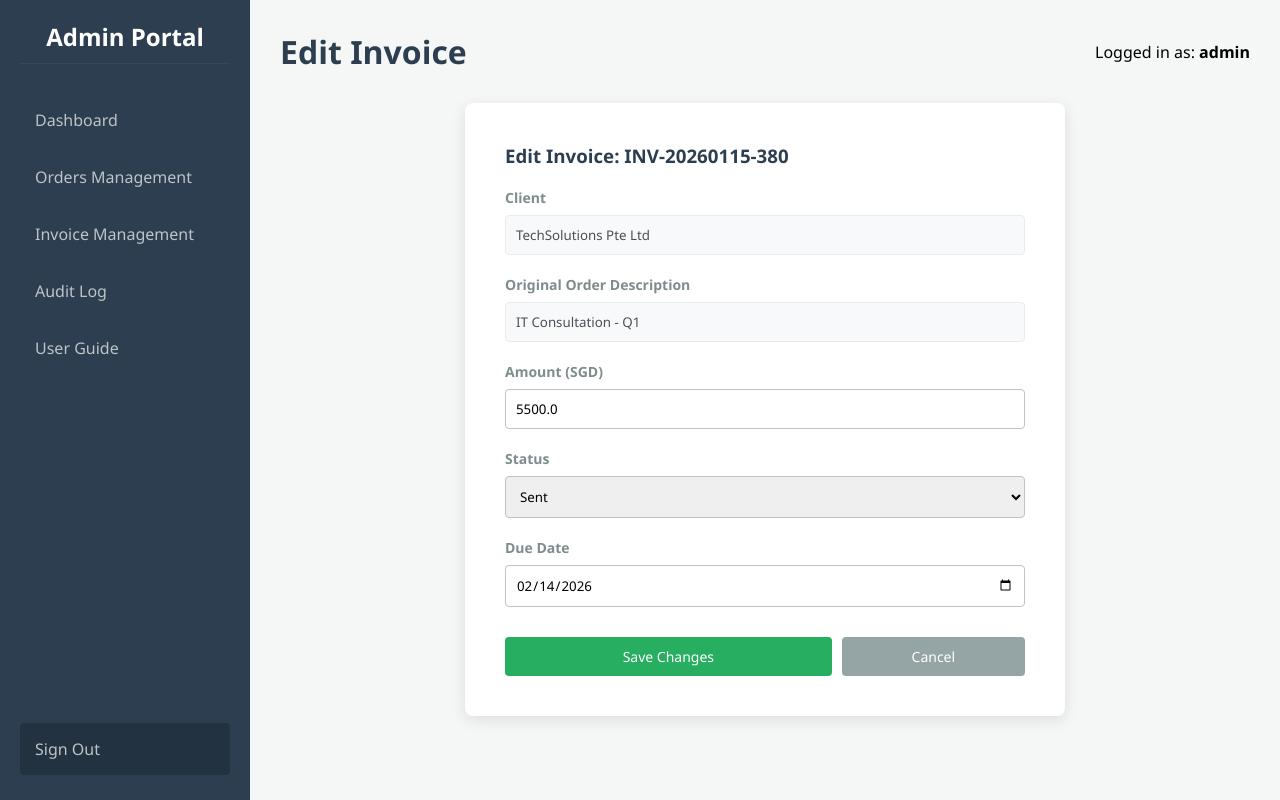
After one commit to yaowei152/WDP-PROJECT, a Flask app: page /invoices/edit/2 in a window 1280 px wide. The commit adds this page. Run offline with Flask 3, Linux system fonts and the light colour scheme; a user stored in the database is signed in.

Commit message:
updated and improved everything

```diff
--- a/app.py
+++ b/app.py
@@ -104,7 +104,6 @@ def logout():
 
 @app.route('/dashboard')
 def dashboard():
-    """Calculates KPIs and shows the Dashboard with REAL-TIME DB DATA."""
     if 'user_id' not in session: return redirect(url_for('login'))
 
     # --- Existing KPI Calculations ---
@@ -119,120 +118,71 @@ def dashboard():
         Client.name, func.sum(Invoice.amount)
     ).join(Invoice).group_by(Client.name).order_by(func.sum(Invoice.amount).desc()).limit(4).all()
 
-    # =========================================================
-    # === NEW DYNAMIC CHART DATA (Connected to Database) ======
-    # =========================================================
-
+    # --- Chart Data (Using Real DB Logic from previous step) ---
     current_year = datetime.now().year
     current_month = datetime.now().month
 
-    # 1. Invoiced Bar Chart Data (Monthly Comparison)
-    # Goal: Get total invoice amount for every month of the current year
+    # 1. Monthly Sales
     chart_invoice_months = ['Jan', 'Feb', 'Mar', 'Apr', 'May', 'Jun', 'Jul', 'Aug', 'Sept', 'Oct', 'Nov', 'Dec']
-
-    # Initialize list with 0s for 12 months
     chart_invoice_reality = [0] * 12
-
-    # Query: Sum invoice amounts grouped by month for current year
     monthly_sales = db.session.query(
         extract('month', Invoice.date_created).label('month'),
         func.sum(Invoice.amount).label('total')
     ).filter(extract('year', Invoice.date_created) == current_year).group_by('month').all()
-
-    # Fill in the reality list with query results
     for month, total in monthly_sales:
         chart_invoice_reality[int(month)-1] = total
-
-    # Target Sales (Hardcoded "Budget" for comparison - e.g. $20k/month)
     chart_invoice_target = [20000] * 12
 
-    # 2. Orders YTD Donut (Pending vs Invoiced)
+    # 2. YTD
     ytd_invoiced = db.session.query(func.sum(Order.amount)).filter(
-        extract('year', Order.date_placed) == current_year,
-        Order.status == 'Invoiced'
+        extract('year', Order.date_placed) == current_year, Order.status == 'Invoiced'
     ).scalar() or 0
+    ytd_pending = db.session.query(func.sum(Order.amount)).filter(
+        extract('year', Order.date_placed) == current_year, Order.status == 'Pending'
+    ).scalar() or 0
+    chart_orders_ytd_pct = [round(ytd_invoiced), round(ytd_pending)] if (ytd_invoiced + ytd_pending) > 0 else [0,100]
 
-    ytd_pending = db.session.query(func.sum(Order.amount)).filter(
-        extract('year', Order.date_placed) == current_year,
-        Order.status == 'Pending'
+    # 3. MTD
+    mtd_invoiced = db.session.query(func.sum(Order.amount)).filter(
+        extract('year', Order.date_placed) == current_year, extract('month', Order.date_placed) == current_month, Order.status == 'Invoiced'
     ).scalar() or 0
+    mtd_pending = db.session.query(func.sum(Order.amount)).filter(
+        extract('year', Order.date_placed) == current_year, extract('month', Order.date_placed) == current_month, Order.status == 'Pending'
+    ).scalar() or 0
+    chart_orders_mtd_pct = [round(mtd_invoiced), round(mtd_pending)] if (mtd_invoiced + mtd_pending) > 0 else [0,100]
 
-    # Avoid div/0 if no orders exist
-    if (ytd_invoiced + ytd_pending) == 0:
-        chart_orders_ytd_pct = [0, 100]
-    else:
-        chart_orders_ytd_pct = [round(ytd_invoiced), round(ytd_pending)]
-
-    # 3. Orders MTD Donut (This Month Only)
-    mtd_invoiced = db.session.query(func.sum(Order.amount)).filter(
-        extract('year', Order.date_placed) == current_year,
-        extract('month', Order.date_placed) == current_month,
-        Order.status == 'Invoiced'
-    ).scalar() or 0
-
-    mtd_pending = db.session.query(func.sum(Order.amount)).filter(
-        extract('year', Order.date_placed) == current_year,
-        extract('month', Order.date_placed) == current_month,
-        Order.status == 'Pending'
-    ).scalar() or 0
-
-    if (mtd_invoiced + mtd_pending) == 0:
-        chart_orders_mtd_pct = [0, 100]
-    else:
-        chart_orders_mtd_pct = [round(mtd_invoiced), round(mtd_pending)]
-
-    # 4. Top Clients Progress Bar (Dynamic)
+    # 4. Top Clients Progress
     top_clients_progress = []
     if top_clients:
         max_val = top_clients[0][1] if top_clients[0][1] > 0 else 1
         for client in top_clients:
             percent = min(round((client[1] / max_val) * 100), 100)
             top_clients_progress.append({'name': client[0], 'amount': client[1], 'percent': percent})
-    else:
-        top_clients_progress = [] # Empty if no data
 
-    # 5. Volume vs Service (Last 5 Days Activity)
-    # We will map "Volume" to # of Orders placed, and "Service" to # of Invoices Generated
+    # 5. Vol vs Service
     chart_vol_service_labels = []
-    chart_vol_data = []     # Orders Count
-    chart_service_data = [] # Invoices Count
+    chart_vol_data = []
+    chart_service_data = []
+    for i in range(4, -1, -1):
+        day = datetime.now() - timedelta(days=i)
+        chart_vol_service_labels.append(day.strftime('%a'))
+        chart_vol_data.append(Order.query.filter(func.date(Order.date_placed) == day.date()).count())
+        chart_service_data.append(Invoice.query.filter(func.date(Invoice.date_created) == day.date()).count())
 
-    for i in range(4, -1, -1): # Loop backwards 5 days
-        day = datetime.now() - timedelta(days=i)
-        label = day.strftime('%a') # Mon, Tue...
-        chart_vol_service_labels.append(label)
-
-        # Count Orders on this day
-        cnt_orders = Order.query.filter(func.date(Order.date_placed) == day.date()).count()
-        chart_vol_data.append(cnt_orders)
-
-        # Count Invoices on this day
-        cnt_invoices = Invoice.query.filter(func.date(Invoice.date_created) == day.date()).count()
-        chart_service_data.append(cnt_invoices)
-
-    # 6. Satisfaction (Simulated - No DB table exists for this yet)
+    # 6. Satisfaction
     chart_sat_labels = ['W1', 'W2', 'W3', 'W4', 'W5', 'W6', 'W7']
     chart_sat_data = [85, 82, 88, 84, 91, 87, 94]
 
     return render_template('dashboard.html',
-                           total_invoices=total_invoices,
-                           total_revenue=total_revenue,
-                           paid_invoices=paid_invoices,
-                           unpaid_invoices=unpaid_invoices,
-                           avg_proc_time=avg_proc_time,
-                           top_clients=top_clients,
-                           chart_invoice_months=chart_invoice_months,
-                           chart_invoice_reality=chart_invoice_reality,
-                           chart_invoice_target=chart_invoice_target,
-                           chart_orders_ytd_pct=chart_orders_ytd_pct,
-                           chart_orders_mtd_pct=chart_orders_mtd_pct,
-                           top_clients_progress=top_clients_progress,
-                           chart_sat_labels=chart_sat_labels,
-                           chart_sat_data=chart_sat_data,
-                           chart_vol_service_labels=chart_vol_service_labels,
-                           chart_vol_data=chart_vol_data,
-                           chart_service_data=chart_service_data
-                           )
+                           total_invoices=total_invoices, total_revenue=total_revenue,
+                           paid_invoices=paid_invoices, unpaid_invoices=unpaid_invoices,
+                           avg_proc_time=avg_proc_time, top_clients=top_clients,
+                           chart_invoice_months=chart_invoice_months, chart_invoice_reality=chart_invoice_reality,
+                           chart_invoice_target=chart_invoice_target, chart_orders_ytd_pct=chart_orders_ytd_pct,
+                           chart_orders_mtd_pct=chart_orders_mtd_pct, top_clients_progress=top_clients_progress,
+                           chart_sat_labels=chart_sat_labels, chart_sat_data=chart_sat_data,
+                           chart_vol_service_labels=chart_vol_service_labels, chart_vol_data=chart_vol_data,
+                           chart_service_data=chart_service_data)
 
 @app.route('/orders')
 def orders():
@@ -243,44 +193,34 @@ def orders():
 @app.route('/invoices', methods=['GET'])
 def invoices():
     if 'user_id' not in session: return redirect(url_for('login'))
-
     search_query = request.args.get('search', '')
     if search_query:
         invoices = Invoice.query.filter(Invoice.invoice_code.contains(search_query)).all()
     else:
         invoices = Invoice.query.order_by(Invoice.date_created.desc()).all()
-
     return render_template('invoices.html', invoices=invoices)
 
 @app.route('/invoices/create/<int:order_id>', methods=['GET', 'POST'])
 def create_invoice(order_id):
     if 'user_id' not in session: return redirect(url_for('login'))
-
     order = Order.query.get_or_404(order_id)
-
     if request.method == 'POST':
         try:
             new_code = f"INV-{datetime.now().strftime('%Y%m%d')}-{random.randint(100,999)}"
             new_invoice = Invoice(
-                invoice_code=new_code,
-                order_id=order.id,
-                client_id=order.client_id,
-                amount=order.amount,
-                status='Sent',
-                date_due=datetime.utcnow() + timedelta(days=30)
+                invoice_code=new_code, order_id=order.id, client_id=order.client_id,
+                amount=order.amount, status='Sent', date_due=datetime.utcnow() + timedelta(days=30)
             )
             db.session.add(new_invoice)
             order.status = 'Invoiced'
             db.session.commit()
             log_action('System', 'AI-Invoice-Bot', 'Invoice Generated', 'Invoice', new_code, 'Success', f'Auto-generated invoice for Order #{order.id}')
-
             flash(f'Invoice {new_code} generated successfully!')
             return redirect(url_for('invoices'))
         except Exception as e:
             db.session.rollback()
             log_action('System', 'AI-Invoice-Bot', 'Invoice Generation Failed', 'Invoice', 'N/A', 'Failure', str(e))
             return redirect(url_for('error_page'))
-
     return render_template('create_invoice.html', order=order)
 
 @app.route('/invoices/view/<int:invoice_id>')
@@ -289,8 +229,86 @@ def view_invoice(invoice_id):
     invoice = Invoice.query.get_or_404(invoice_id)
     return render_template('view_invoice.html', invoice=invoice)
 
+# --- NEW ROUTE: EDIT INVOICE ---
+@app.route('/invoices/edit/<int:invoice_id>', methods=['GET', 'POST'])
+def edit_invoice(invoice_id):
+    """Allows manual editing of invoice details and logs changes."""
+    if 'user_id' not in session: return redirect(url_for('login'))
+
+    invoice = Invoice.query.get_or_404(invoice_id)
+
+    if request.method == 'POST':
+        try:
+            # Capture old values for Audit Log
+            old_amount = invoice.amount
+            old_status = invoice.status
+            old_due_date = invoice.date_due.strftime('%Y-%m-%d')
+
+            # Update with new values from form
+            invoice.amount = float(request.form['amount'])
+            invoice.status = request.form['status']
+            invoice.date_due = datetime.strptime(request.form['date_due'], '%Y-%m-%d')
+
+            # Determine what changed
+            changes = []
+            if old_amount != invoice.amount:
+                changes.append(f"Amount: ${old_amount} -> ${invoice.amount}")
+            if old_status != invoice.status:
+                changes.append(f"Status: {old_status} -> {invoice.status}")
+            if old_due_date != request.form['date_due']:
+                changes.append(f"Due Date: {old_due_date} -> {request.form['date_due']}")
+
+            db.session.commit()
+
+            # Detailed Logging
+            if changes:
+                change_log = ", ".join(changes)
+                log_action('User', session['username'], 'Invoice Edited', 'Invoice', invoice.invoice_code, 'Success', change_log)
+                flash(f'Invoice {invoice.invoice_code} updated successfully.')
+            else:
+                flash('No changes detected.')
+
+            return redirect(url_for('view_invoice', invoice_id=invoice.id))
+
+        except Exception as e:
+            db.session.rollback()
+            log_action('User', session['username'], 'Invoice Edit Failed', 'Invoice', invoice.invoice_code, 'Failure', str(e))
+            return redirect(url_for('error_page'))
+
+    return render_template('edit_invoice.html', invoice=invoice)
+
+# --- NEW ROUTE: DELETE INVOICE ---
+@app.route('/invoices/delete/<int:invoice_id>', methods=['POST'])
+def delete_invoice(invoice_id):
+    """Deletes an invoice and logs specific details."""
+    if 'user_id' not in session: return redirect(url_for('login'))
+
+    invoice = Invoice.query.get_or_404(invoice_id)
+    code = invoice.invoice_code
+
+    try:
+        # Construct detailed log BEFORE deletion
+        details = f"Deleted Invoice {code}. Amount: ${invoice.amount}. Client: {invoice.client.name}. Order Ref: #{invoice.order_id}."
+
+        # Reset linked order status if needed (Optional business logic)
+        if invoice.order:
+            invoice.order.status = 'Pending' # Revert order to pending so it can be re-invoiced if needed
+
+        db.session.delete(invoice)
+        db.session.commit()
+
+        log_action('User', session['username'], 'Invoice Deleted', 'Invoice', code, 'Success', details)
+        flash(f'Invoice {code} deleted successfully.')
+        return redirect(url_for('invoices'))
+
+    except Exception as e:
+        db.session.rollback()
+        log_action('User', session['username'], 'Invoice Delete Failed', 'Invoice', code, 'Failure', str(e))
+        return redirect(url_for('error_page'))
+
 @app.route('/audit')
 def audit_log():
+    """Shows Audit Log with Filters."""
     if 'user_id' not in session: return redirect(url_for('login'))
 
     status_filter = request.args.get('status')
@@ -305,6 +323,14 @@ def audit_log():
     logs = query.order_by(AuditLog.timestamp.desc()).all()
     return render_template('audit_log.html', logs=logs)
 
+# --- NEW ROUTE: AUDIT DETAILS ---
+@app.route('/audit/view/<int:log_id>')
+def audit_details(log_id):
+    """Shows specific details for a single audit log entry."""
+    if 'user_id' not in session: return redirect(url_for('login'))
+    log = AuditLog.query.get_or_404(log_id)
+    return render_template('audit_details.html', log=log)
+
 @app.route('/error')
 def error_page():
     return render_template('error.html')
@@ -317,51 +343,61 @@ def guide():
 with app.app_context():
     db.create_all()
     if not User.query.first():
-        print("Creating default admin user...")
         admin = User(username='admin', password='password123')
         db.session.add(admin)
-
         c1 = Client(name='TechSolutions Pte Ltd', email='contact@techsol.sg', company='TechSolutions')
         c2 = Client(name='Green Grocer', email='boss@greengrocer.com', company='Green Grocer')
         db.session.add_all([c1, c2])
         db.session.commit()
-
         o1 = Order(client_id=c1.id, description='IT Consultation - Q1', amount=5000.00, status='Pending')
         o2 = Order(client_id=c2.id, description='Bulk Vegetable Order', amount=1200.50, status='Invoiced')
         db.session.add_all([o1, o2])
         db.session.commit()
-
         i1 = Invoice(invoice_code='INV-20250115-001', order_id=o2.id, client_id=c2.id, amount=1200.50, status='Paid', date_due=datetime.utcnow())
         db.session.add(i1)
         db.session.commit()
-
         log_action('System', 'Auto-Invoice-Service', 'Invoice Generated', 'Invoice', 'INV-20250115-001', 'Success', 'Initial Data Load')
 
 @app.route('/generate_test_data')
 def generate_test_data():
     if 'user_id' not in session: return redirect(url_for('login'))
-
-    client = Client.query.first()
-    if not client:
-        client = Client(name="Test Client", email="test@example.com", company="Tester Co.")
-        db.session.add(client)
+    clients = Client.query.all()
+    if not clients:
+        c1 = Client(name="Alpha Corp", email="contact@alpha.com", company="Alpha Corp")
+        c2 = Client(name="Beta Industries", email="accounts@beta.com", company="Beta Ind")
+        db.session.add_all([c1, c2])
         db.session.commit()
-
-    descriptions = ["Web Design Service", "Server Maintenance", "Consultation Fee", "Software License", "Hardware Repair"]
-
-    for _ in range(3):
-        random_amount = random.randint(100, 5000) + 0.50
-        new_order = Order(
-            client_id=client.id,
-            description=random.choice(descriptions),
-            amount=random_amount,
-            status='Pending'
-        )
-        db.session.add(new_order)
-
+        clients = [c1, c2]
+    import random
+    current_year = datetime.now().year
+    # Historical
+    for month in range(1, 13):
+        if month <= datetime.now().month:
+            for _ in range(random.randint(1, 3)):
+                client = random.choice(clients)
+                amount = random.randint(1000, 5000)
+                date_event = datetime(current_year, month, random.randint(1, 28))
+                order = Order(client_id=client.id, description=f"Service {month}", amount=amount, date_placed=date_event, status='Invoiced')
+                db.session.add(order)
+                db.session.commit()
+                inv = Invoice(invoice_code=f"INV-{current_year}{month:02d}-{random.randint(100,999)}", order_id=order.id, client_id=client.id, amount=amount, status='Paid', date_created=date_event, date_due=date_event)
+                db.session.add(inv)
+    # Recent
+    for i in range(5):
+        day = datetime.now() - timedelta(days=i)
+        for _ in range(random.randint(1, 3)):
+            client = random.choice(clients)
+            amt = random.randint(500, 1500)
+            status = 'Pending' if random.choice([True, False]) else 'Invoiced'
+            order = Order(client_id=client.id, description=f"Rush {i}", amount=amt, date_placed=day, status=status)
+            db.session.add(order)
+            if status == 'Invoiced':
+                db.session.commit()
+                inv = Invoice(invoice_code=f"INV-NOW-{random.randint(1000,9999)}", order_id=order.id, client_id=client.id, amount=amt, status='Sent', date_created=day, date_due=day)
+                db.session.add(inv)
     db.session.commit()
-    flash("3 New Test Orders Created! Go to 'Orders' to generate invoices for them.")
-    return redirect(url_for('orders'))
+    flash("Test Data Generated.")
+    return redirect(url_for('dashboard'))
 
 if __name__ == '__main__':
     app.run(debug=True)
--- /dev/null
+++ b/templates/edit_invoice.html
@@ -0,0 +1,46 @@
+{% extends "base.html" %}
+
+{% block header %}Edit Invoice{% endblock %}
+
+{% block content %}
+    <div class="review-box">
+        <h3 style="margin-bottom: 20px; color: #2c3e50;">Edit Invoice: {{ invoice.invoice_code }}</h3>
+
+        <form method="POST">
+            <div class="form-row">
+                <label>Client</label>
+                <input type="text" class="readonly" value="{{ invoice.client.name }}" readonly>
+            </div>
+            <div class="form-row">
+                <label>Original Order Description</label>
+                <input type="text" class="readonly" value="{{ invoice.order.description }}" readonly>
+            </div>
+
+            <div class="form-row">
+                <label>Amount (SGD)</label>
+                <input type="number" step="0.01" name="amount" value="{{ invoice.amount }}" required style="width: 100%; padding: 10px; border: 1px solid #bdc3c7; border-radius: 4px;">
+            </div>
+
+            <div class="form-row">
+                <label>Status</label>
+                <select name="status" style="width: 100%; padding: 10px;">
+                    <option value="Draft" {% if invoice.status == 'Draft' %}selected{% endif %}>Draft</option>
+                    <option value="Sent" {% if invoice.status == 'Sent' %}selected{% endif %}>Sent</option>
+                    <option value="Paid" {% if invoice.status == 'Paid' %}selected{% endif %}>Paid</option>
+                    <option value="Overdue" {% if invoice.status == 'Overdue' %}selected{% endif %}>Overdue</option>
+                    <option value="Unpaid" {% if invoice.status == 'Unpaid' %}selected{% endif %}>Unpaid</option>
+                </select>
+            </div>
+
+            <div class="form-row">
+                <label>Due Date</label>
+                <input type="date" name="date_due" value="{{ invoice.date_due.strftime('%Y-%m-%d') }}" required style="width: 100%; padding: 10px; border: 1px solid #bdc3c7; border-radius: 4px;">
+            </div>
+
+            <div class="form-actions">
+                <button type="submit" class="btn btn-success" style="flex: 2;">Save Changes</button>
+                <a href="{{ url_for('view_invoice', invoice_id=invoice.id) }}" class="btn btn-secondary" style="flex: 1; text-align: center;">Cancel</a>
+            </div>
+        </form>
+    </div>
+{% endblock %}
```
Also changed, not shown: templates/audit_details.html (added, +26 -0 lines), templates/audit_log.html (+10 -4 lines), templates/view_invoice.html (+31 -9 lines), business_data.db.
